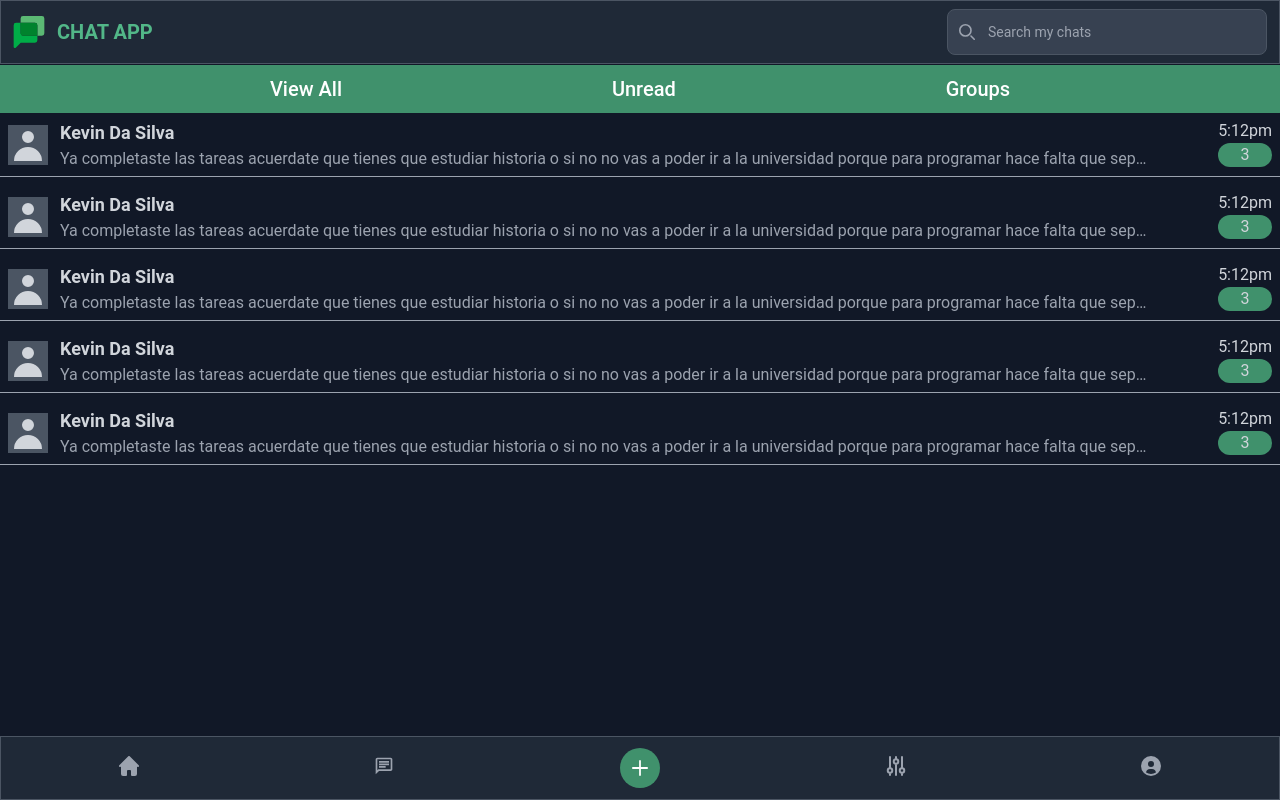
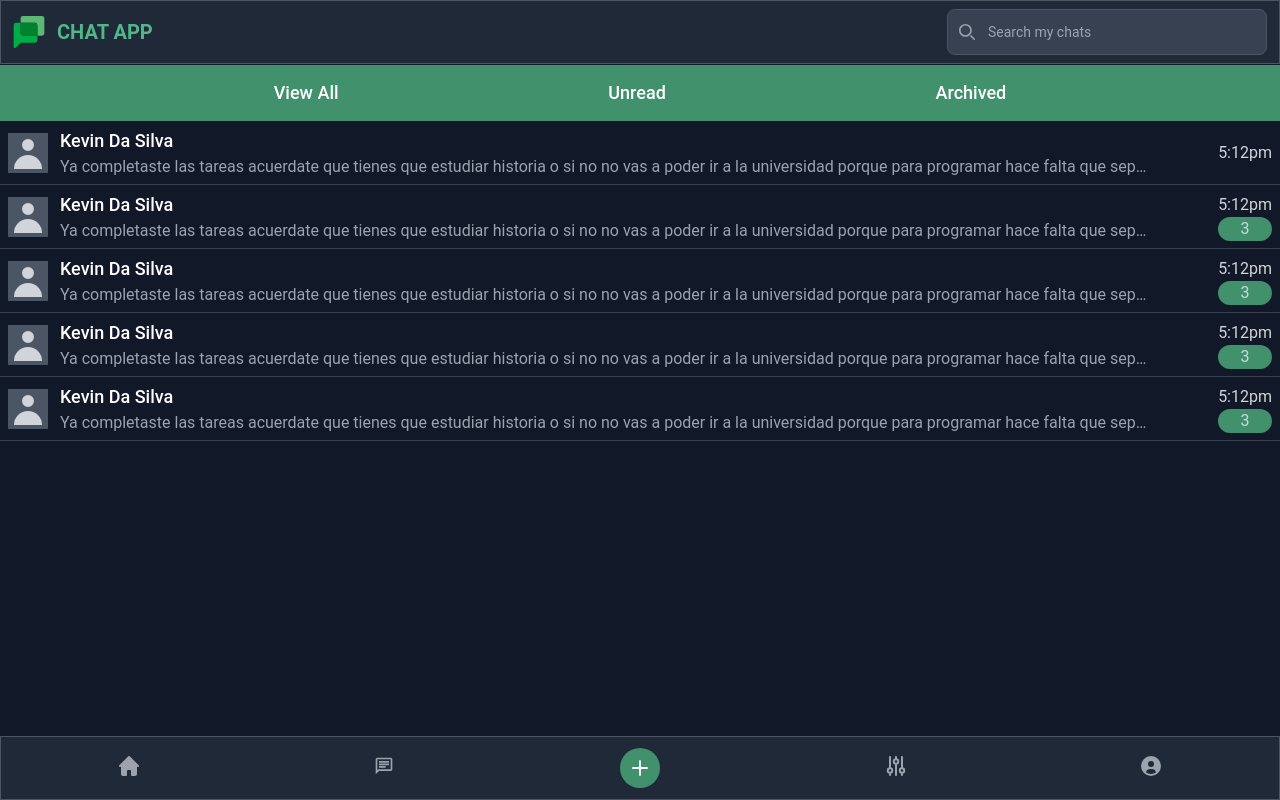
Before and after one commit to CarMi0Proggramer/Chat-App, a React (Vite) app: page /chats in a window 1280 px wide. Built offline with nearby package versions, Linux system fonts and the light colour scheme.

Commit message:
Chat improved

```diff
--- a/src/components/Chat.tsx
+++ b/src/components/Chat.tsx
@@ -5,7 +5,7 @@ type MessageParams = {
     messagePreview: string;
     lastTime: string;
     url: string;
-    unReadMessages: number;
+    unReadMessages?: number;
 };
 function Message({
     name,
@@ -15,39 +15,41 @@ function Message({
     unReadMessages,
 }: MessageParams) {
     return (
-        <article className="flex h-16 items-center px-2 py-1 gap-3 border-b border-b-gray-400 dark:border-b-gray-700]">
+        <a
+            href="#"
+            className="flex h-16 items-center px-2 py-1 gap-3 border-b border-b-gray-400 dark:border-b-gray-700 hover:bg-gray-200 dark:hover:bg-gray-800"
+        >
             <div>
                 <Avatar img={url} />
             </div>
             <div className="flex-1 flex truncate justify-between">
                 <div className="flex flex-col max-w-[80%] lg:max-w-[90%]">
-                    <h3 className="text-base md:text-lg font-semibold">
+                    <h3 className="text-base md:text-lg font-medium dark:text-white">
                         {name}
                     </h3>
-                    <p className="text-sm md:text-base truncate dark:text-gray-400">
+                    <p className="text-sm md:text-base truncate text-gray-800 dark:text-gray-400">
                         {messagePreview}
                     </p>
                 </div>
-                <div className="flex flex-col text-sm md:text-base">
+                <div className="grid place-content-center text-sm md:text-base">
                     <span>{lastTime}</span>
                     <span className="grid place-content-center rounded-full bg-green-300 dark:bg-green-600">
                         {unReadMessages}
                     </span>
                 </div>
             </div>
-        </article>
+        </a>
     );
 }
 
 export default function Chat() {
     return (
-        <section className="dark:text-gray-300 w-full flex flex-col gap-2  ">
+        <section className="dark:text-gray-300 w-full flex flex-col">
             <Message
                 name="Kevin Da Silva"
                 messagePreview="Ya completaste las tareas acuerdate que tienes que estudiar historia o si no no vas a poder ir a la universidad porque para programar hace falta que sepas historia."
                 lastTime="5:12pm"
                 url=""
-                unReadMessages={3}
             />
             <Message
                 name="Kevin Da Silva"
--- a/src/pages/Chats.tsx
+++ b/src/pages/Chats.tsx
@@ -6,17 +6,17 @@ export default function Chats() {
     return (
         <Layout>
             <main className="flex flex-col w-full flex-1 overflow-y-auto my-[65px]">
-                <section>
+                <section className="p-1 bg-green-300 dark:bg-green-600">
                     <nav>
-                        <ul className="w-full flex justify-evenly items-center text-white h-12 bg-green-300 dark:bg-green-600 font-medium text-lg md:text-xl">
-                            <li className="">
+                        <ul className="w-full flex justify-evenly items-center text-white h-12 font-medium text-base md:text-lg">
+                            <li className="hover:underline">
                                 <a href="#">View All</a>
                             </li>
-                            <li className="">
+                            <li className="hover:underline">
                                 <a href="#">Unread</a>
                             </li>
-                            <li className="">
-                                <a href="#">Groups</a>
+                            <li className="hover:underline">
+                                <a href="#">Archived</a>
                             </li>
                         </ul>
                     </nav>
```
